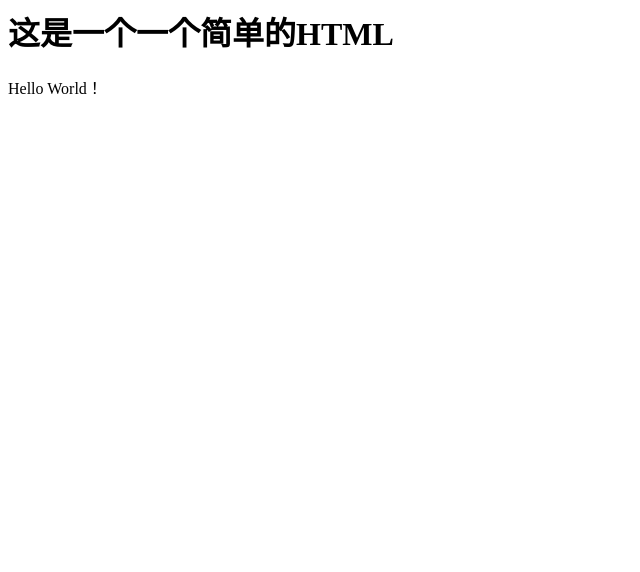
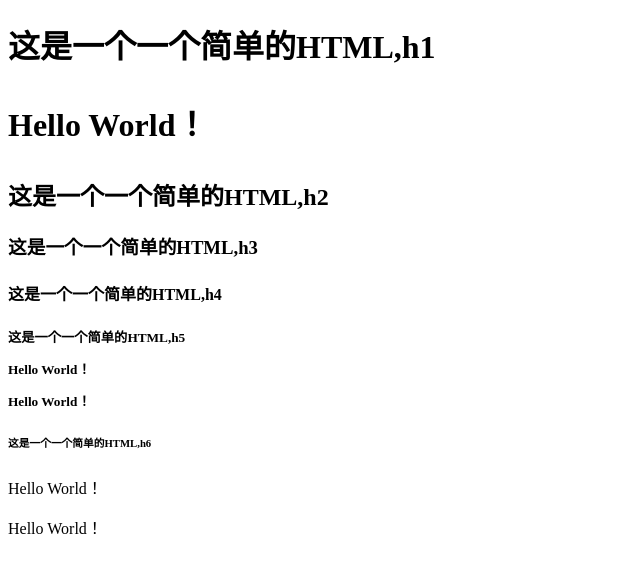
Before and after one commit to ion-imaging/ion-imaging.github.io, a plain HTML site: page index.html in a window 1280 px wide. Shown: the whole page, without its empty margins (0-640 px from the left). Drawn offline with Linux system fonts and the light colour scheme.

Commit message:
Update index.html

```diff
--- a/index.html
+++ b/index.html
@@ -1,7 +1,21 @@
+<!DOCTYPE html>
+<html>
     <head>
-        <title>这是个标题</title>
+        <title>这个是标题</title>
     </head>
     <body>
-        <h1>这是一个一个简单的HTML</h1>
-        <p>Hello World！</p>
+        <h1>这是一个一个简单的HTML,h1
+            <p>Hello World！</p>
+        </h1>
+        <h2>这是一个一个简单的HTML,h2</h2>
+        <h3>这是一个一个简单的HTML,h3</h3>
+        <h4>这是一个一个简单的HTML,h4</h4>
+        <h5>这是一个一个简单的HTML,h5
+            <p>Hello World！</p>
+            <p>Hello World！</p>
+            <h6>这是一个一个简单的HTML,h6</h6>
+            <p>Hello World！</p>
+            <p>Hello World！</p>
+        </h5>
     </body>
+</html>
```
